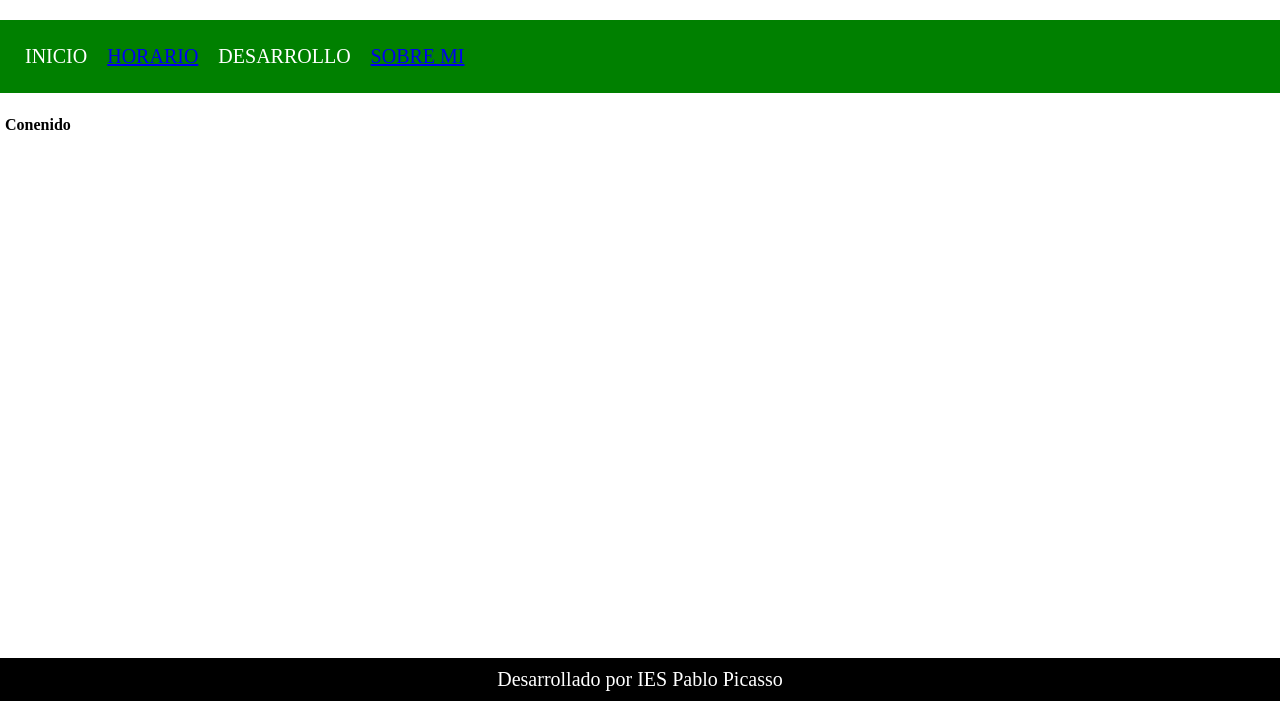
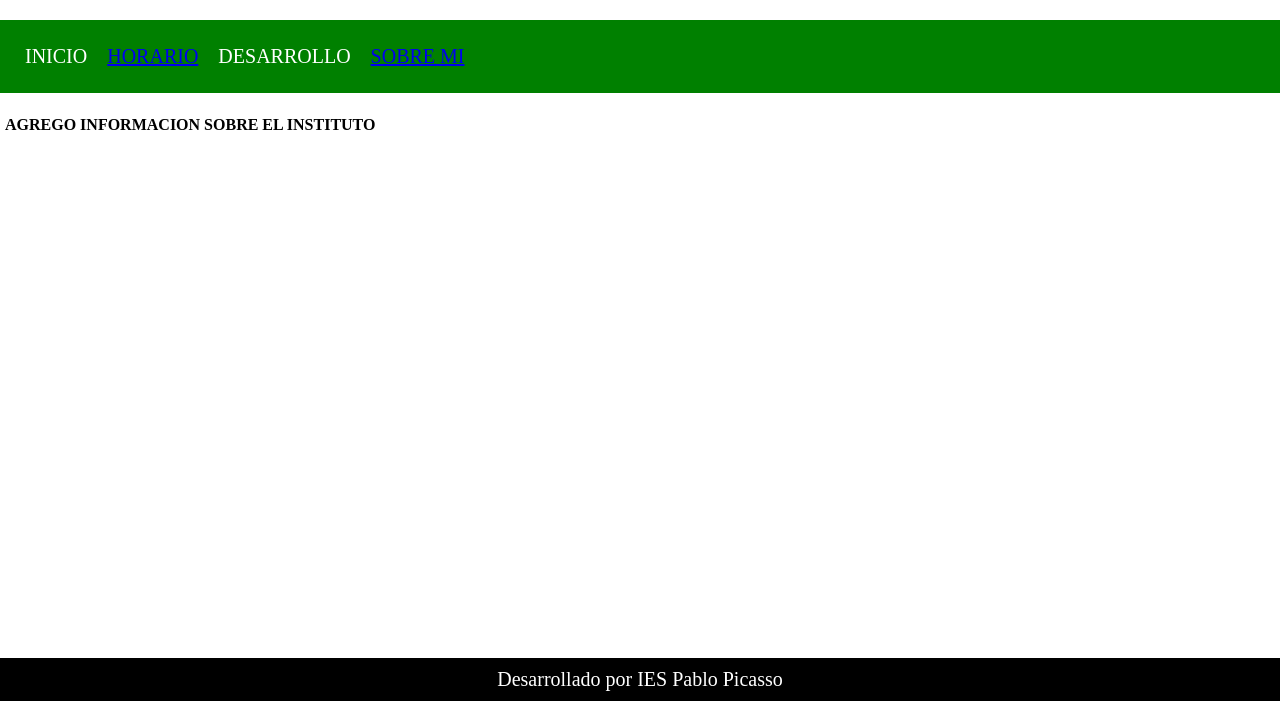
Before and after one commit to NicolasMassaccesi/Act2GIT_Emilio, a plain HTML site: page index.html in a window 1280 px wide. Shown: the part 99-800 px from the top of the page. Drawn offline with Linux system fonts and the light colour scheme.

Commit message:
Update index.html

```diff
--- a/index.html
+++ b/index.html
@@ -18,7 +18,7 @@
     </nav>
     <br>
     <div class="contenido">
-        Conenido
+        AGREGO INFORMACION SOBRE EL INSTITUTO
     </div>
 
     <footer>Desarrollado por IES Pablo Picasso</footer>
```
